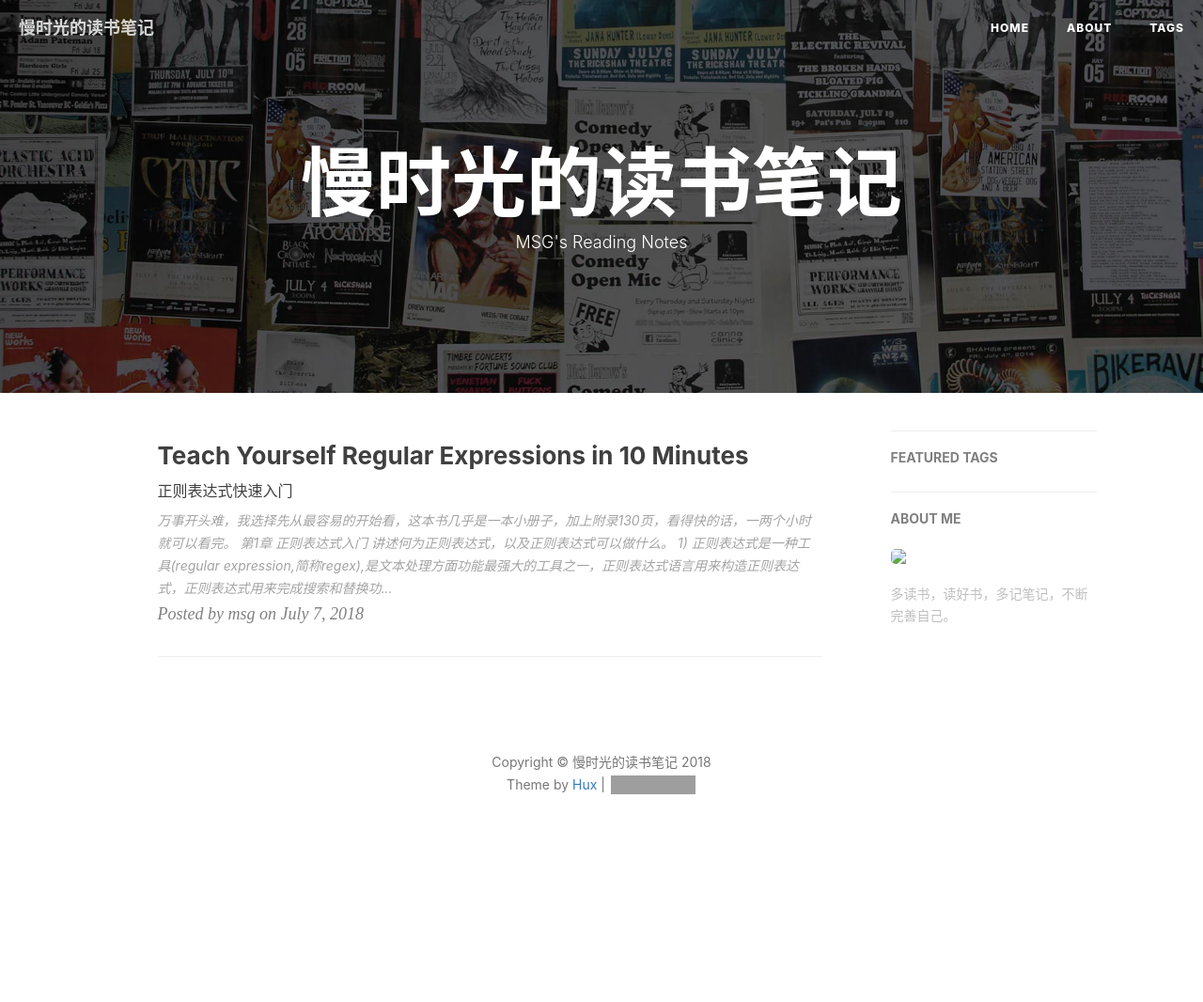
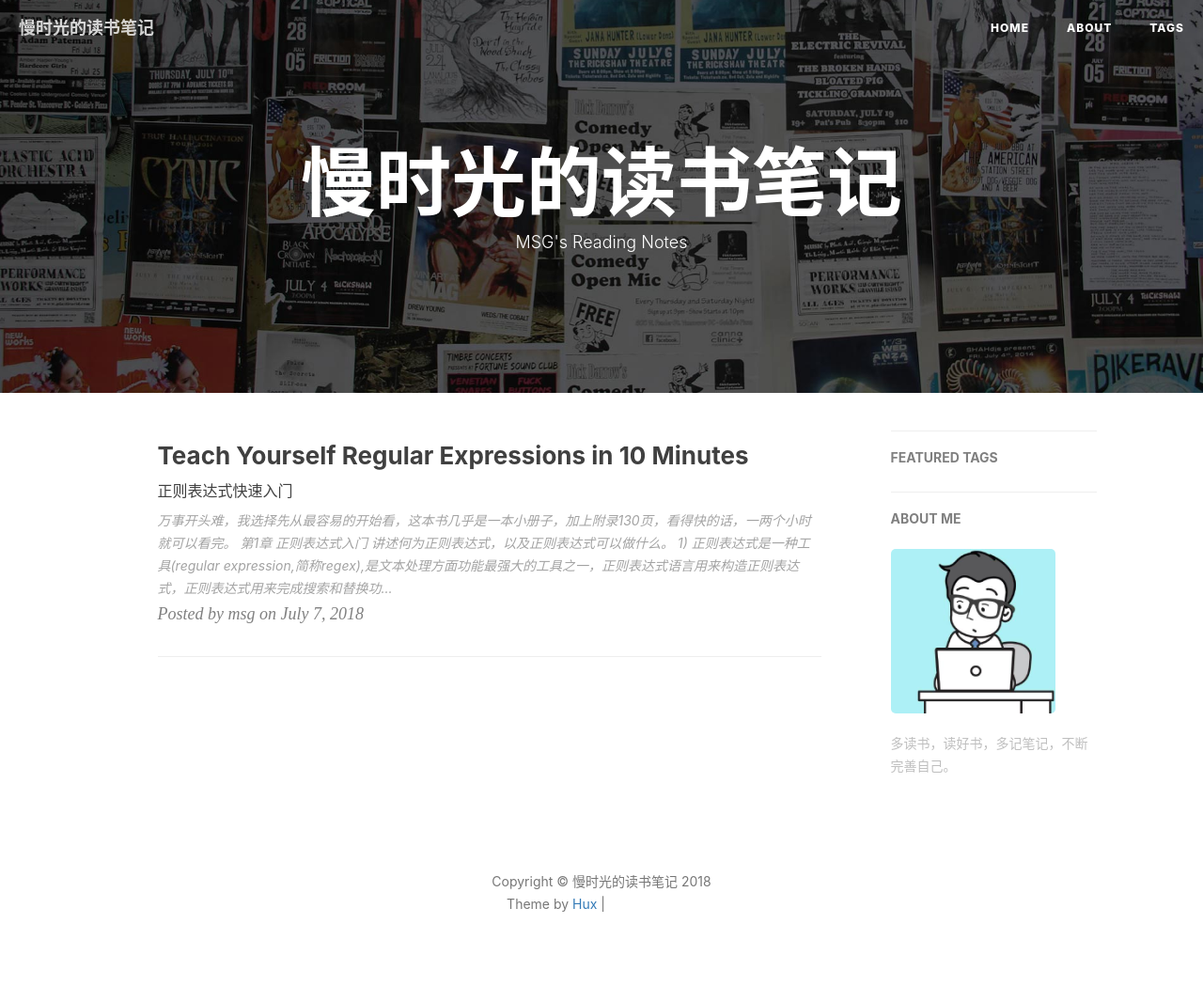
Before and after one commit to msg901216/msg901216.github.io, a Jekyll site: the page built from index.html, in a window 1280 px wide. Shown: the whole page at 94% size. Built offline with Jekyll 4.4.1, drawn with Linux system fonts in a browser that asks for light colours; nearby versions of some CDN libraries; the list of posts is cut into pages by our own code; comment, search, counter and statistics services are not loaded; before the commit the page ends 939 px from its top, so only the background shows below that; grey boxes are pictures that could not be loaded.

```diff
--- a/_config.yml
+++ b/_config.yml
@@ -69,7 +69,7 @@
 # Sidebar settings
 sidebar: true                           # whether or not using Sidebar.
 sidebar-about-description: "多读书，读好书，多记笔记，不断完善自己。"
-sidebar-avatar: /1img/avatar-hux.jpg      # use absolute URL, seeing it's used in both `/` and `/about/`
+sidebar-avatar: /img/avatar-hux.jpg      # use absolute URL, seeing it's used in both `/` and `/about/`
 
 
 
```
